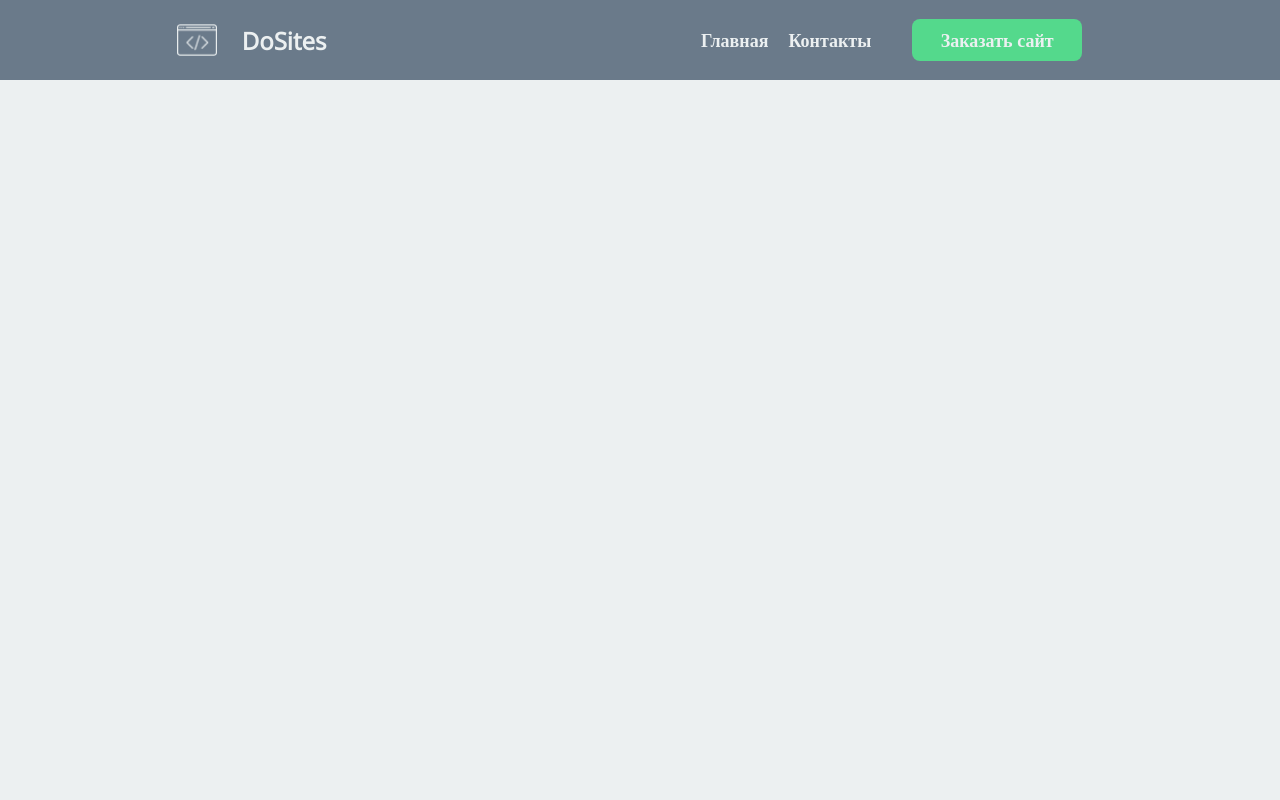
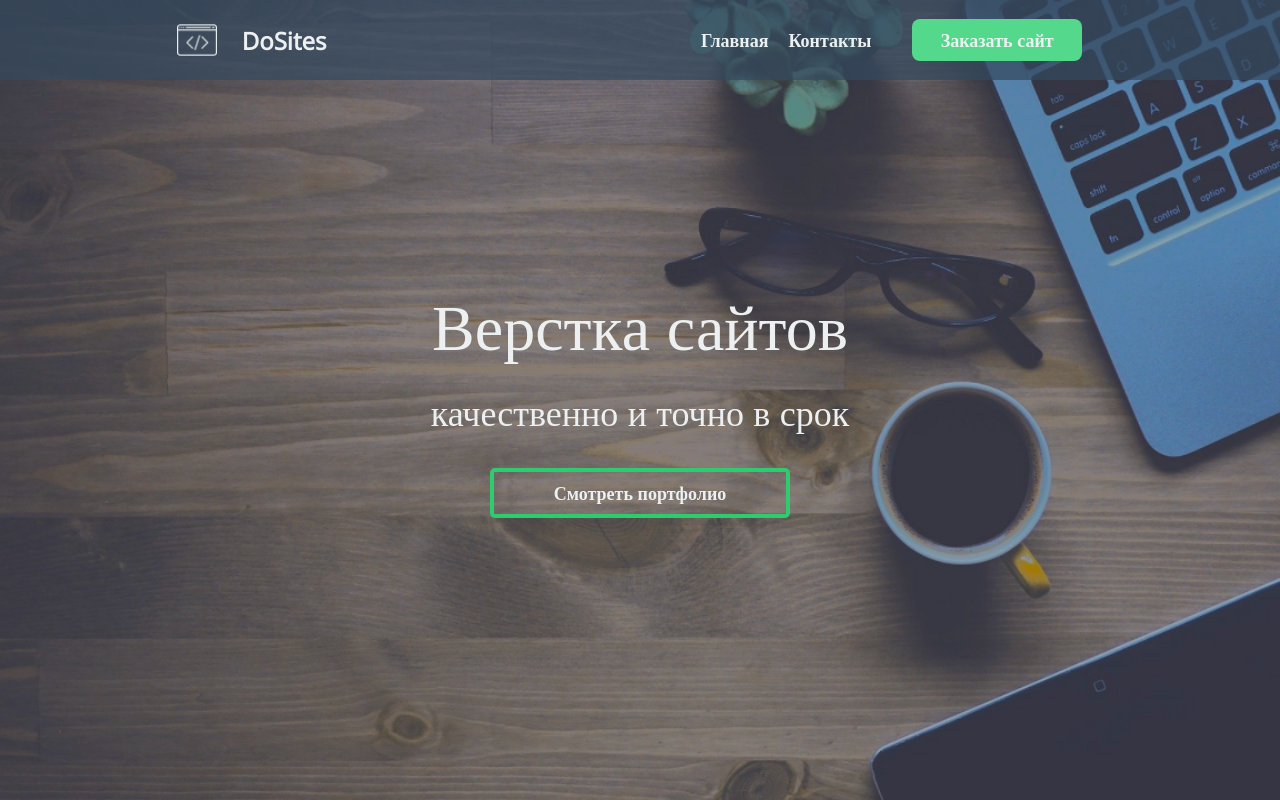
Before and after one commit to Wyndace/DoSites, a plain HTML site: page index.html in a window 1280 px wide. Drawn offline with nearby package versions, Linux system fonts and the light colour scheme.

Commit message:
Added first section of main block
Cool! :sunglasses: :+1:

```diff
--- a/css/style.css
+++ b/css/style.css
@@ -111,15 +111,15 @@ body {
 }
 
 header {
-  width: 100%;
+  width: 100vw;
 }
 
 main {
-  width: 100%;
+  width: 100vw;
 }
 
 footer {
-  width: 100%;
+  width: 100vw;
 }
 
 header {
@@ -138,6 +138,8 @@ header {
           align-items: center;
   width: 100%;
   min-height: 80px;
+  position: absolute;
+  top: 0;
   background-color: rgba(52, 73, 94, 0.7);
 }
 
@@ -155,6 +157,10 @@ header .content {
   -webkit-box-align: center;
       -ms-flex-align: center;
           align-items: center;
+  height: 30px;
+  z-index: 9999;
+  position: -webkit-sticky;
+  position: sticky;
 }
 
 header .content .logo {
@@ -248,3 +254,57 @@ header .content .menu__order-btn {
   line-height: 1px;
   border-radius: 8px;
 }
+
+main .content .watch {
+  width: 100%;
+  min-height: 100vh;
+  background: url("../img/background.png") center center/100% 100% no-repeat;
+  display: -webkit-box;
+  display: -ms-flexbox;
+  display: flex;
+  -webkit-box-orient: vertical;
+  -webkit-box-direction: normal;
+      -ms-flex-direction: column;
+          flex-direction: column;
+  -webkit-box-pack: center;
+      -ms-flex-pack: center;
+          justify-content: center;
+  -webkit-box-align: center;
+      -ms-flex-align: center;
+          align-items: center;
+  text-align: center;
+}
+
+main .content .watch__titles {
+  margin: 0 0 15px 0;
+  /* Style for "Верстка са" */
+  width: 670px;
+  height: 171px;
+  color: #ecf0f1;
+  font-family: "Open Sans";
+  line-height: 87px;
+  font-weight: 700;
+  /* Text style for "качественн" */
+}
+
+main .content .watch__titles .watch__title {
+  font-size: 64px;
+}
+
+main .content .watch__titles .watch__subtitle {
+  font-size: 36px;
+}
+
+main .content .watch__portfolio-btn {
+  /* Style for "Смотреть п" */
+  width: 300px;
+  height: 50px;
+  color: #ecf0f1;
+  font-family: "Open Sans";
+  font-size: 18px;
+  font-weight: 700;
+  /* Style for "background" */
+  border-radius: 5px;
+  line-height: 42px;
+  border: 4px solid #2ecc71;
+}
--- a/index.html
+++ b/index.html
@@ -15,19 +15,19 @@
 </head>
 
 <body>
-  <header>
+  <header id="a00">
     <div class="content">
       <!--Код шапки-->
-      <div class="logo">
+      <a href="#a00" class="logo">
         <img src="img/logo.png" class="logo__pic">
         <h1 class="logo__text">DoSites</h1>
-      </div>
+      </a>
       <nav class="menu">
         <ul class="menu__points">
-          <a href="#01" class="menu__link">
+          <a href="#a01" class="menu__link">
             <li class="menu__text">Главная</li>
           </a>
-          <a href="#02" class="menu__link">
+          <a href="#a02" class="menu__link">
             <li class="menu__text">Контакты</li>
           </a>
         </ul>
@@ -39,6 +39,13 @@
   <main>
     <div class="content">
       <!--Код основной части-->
+      <section id="a01" class="watch">
+        <div class="watch__titles">
+          <h2 class="watch__title">Верстка сайтов</h2>
+          <h3 class="watch__subtitle">качественно и точно в срок</h3>
+        </div>
+        <a href="#a02" class="watch__portfolio-btn">Смотреть портфолио</a>
+      </section>
       <!---------------------->
     </div>
   </main>
```
